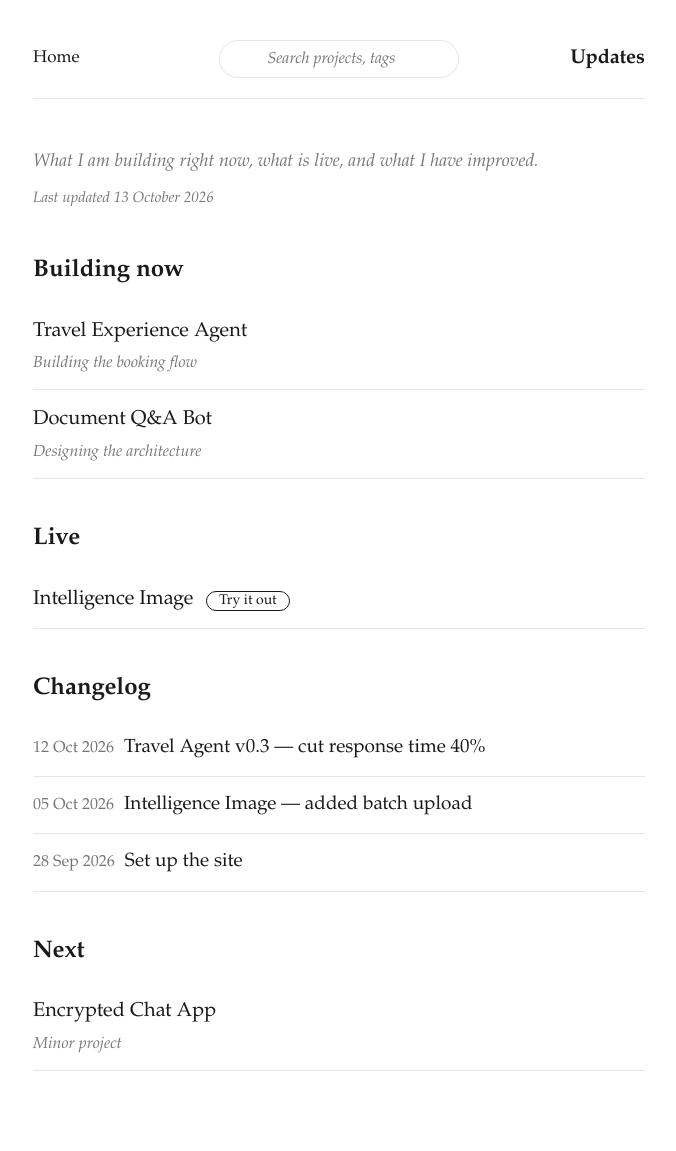
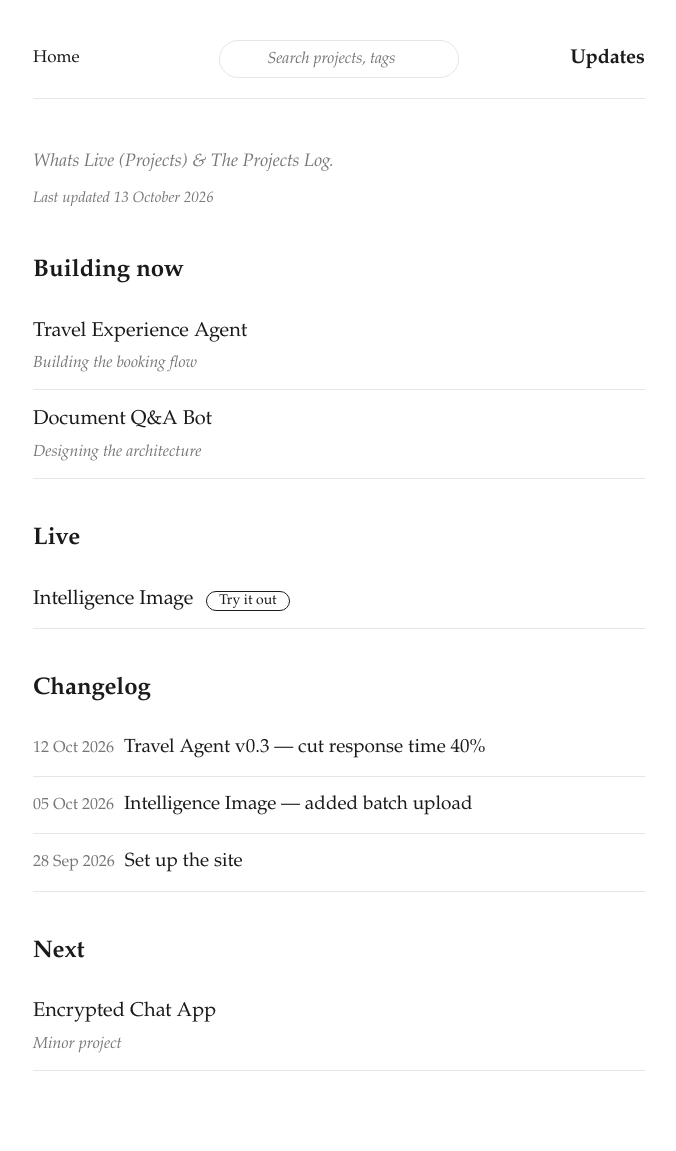
Before and after one commit to isthiscoder/Projects, a Jekyll site: the page built from updates.md, in a window 1280 px wide. Shown: the whole page, without its empty margins (301-977 px from the left). Built offline with Jekyll 4.4.1, drawn with Linux system fonts in a browser that asks for light colours.

Commit message:
Update updates.md

```diff
--- a/updates.md
+++ b/updates.md
@@ -3,7 +3,7 @@ layout: default
 title: Updates
 permalink: /updates/
 ---
-<p class="lede">What I am building right now, what is live, and what I have improved.</p>
+<p class="lede">Whats Live (Projects) & The Projects Log.</p>
 <p class="stamp">Last updated {{ site.time | date: "%-d %B %Y" }}</p>
 
 <section class="u-sec">
```
